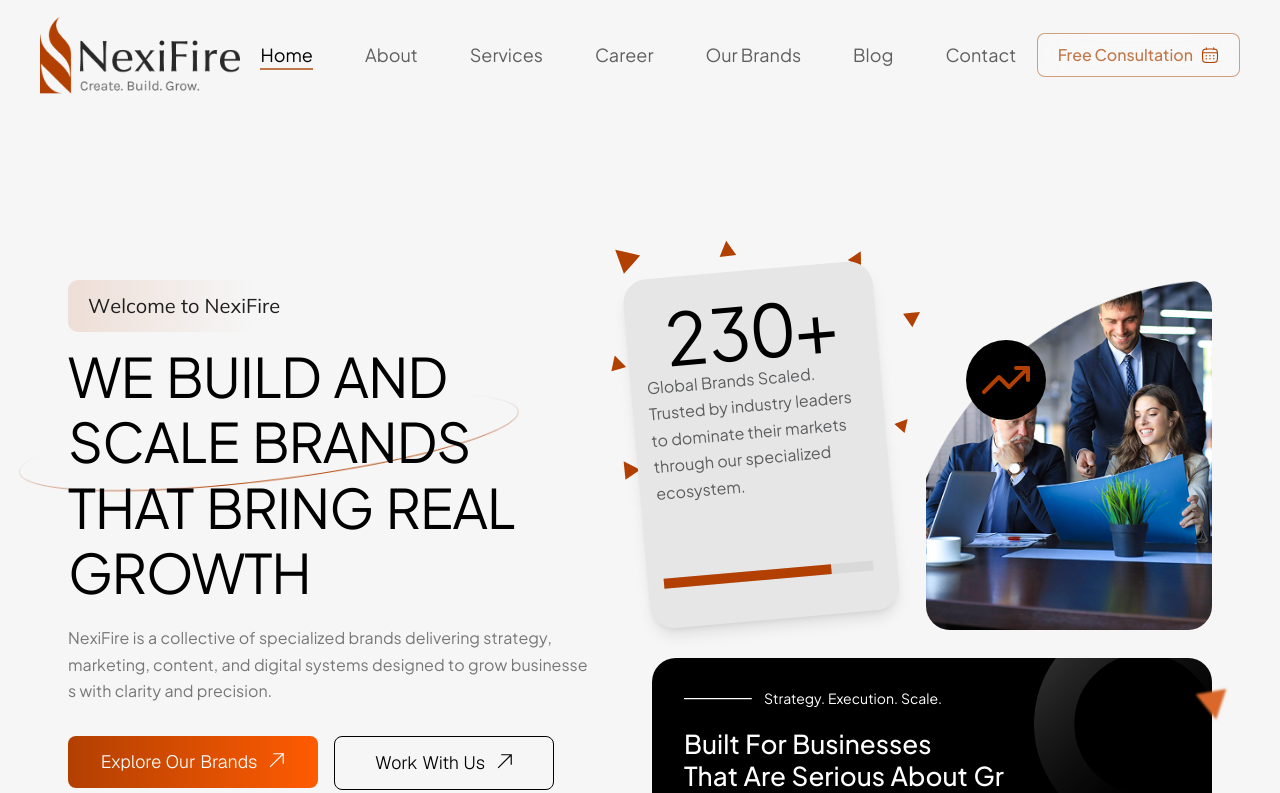
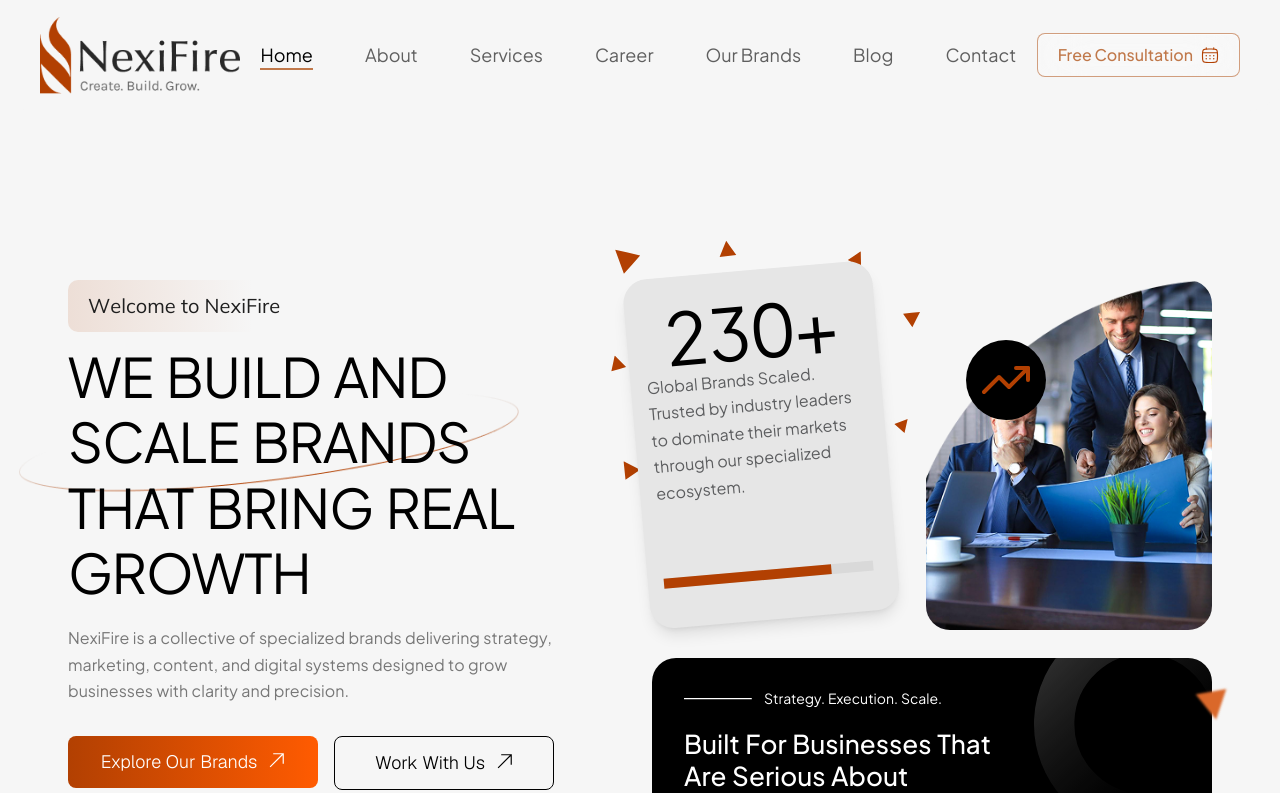
Before and after one commit to BemBexLab/nexifire, a Next.js app: page / in a window 1280 px wide. Shown: the top 793 px of the page. Built offline with nearby package versions, Linux system fonts and the light colour scheme.

Commit message:
Updated UI patches

```diff
--- a/components/HomeHero.tsx
+++ b/components/HomeHero.tsx
@@ -92,7 +92,7 @@ const HomeHero = () => {
   const cursorY = useMotionValue(0);
   const heroDescription =
     "NexiFire is a collective of specialized brands delivering strategy, \nmarketing, content, and digital systems designed to grow businesses with clarity and precision.";
-  const businessHeading = "Built For Businesses \nThat Are Serious About Growth";
+  const businessHeading = "Built For Businesses That Are Serious About Growth";
   const giftRibbonShapes = [
     { x: -40, y: -32, rotate: -62, scale: 1.05, delay: 0.05 },
     { x: 62, y: -42, rotate: -20, scale: 0.72, delay: 0.12 },
--- a/components/RichTextLetterReveal.tsx
+++ b/components/RichTextLetterReveal.tsx
@@ -19,7 +19,9 @@ export default function RichTextLetterReveal({
   const [mounted, setMounted] = useState(false);
 
   useEffect(() => {
-    setMounted(true);
+    const mountedTimer = window.setTimeout(() => setMounted(true), 0);
+
+    return () => window.clearTimeout(mountedTimer);
   }, []);
 
   const normalizedText = useMemo(() => text.replaceAll("\\n", "\n"), [text]);
@@ -39,8 +41,19 @@ export default function RichTextLetterReveal({
     const renderNode = (node: ChildNode, path: string): ReactNode => {
       if (node.nodeType === Node.TEXT_NODE) {
         const value = node.textContent ?? "";
-        return value.split("").map((char, i) => {
-          const key = `${path}-char-${i}`;
+        return value.split(/(\s+)/).map((segment, segmentIndex) => {
+          if (/^\s+$/.test(segment)) {
+            charIndex += segment.length;
+            return segment;
+          }
+
+          return (
+            <span
+              key={`${path}-word-${segmentIndex}`}
+              className="inline-block whitespace-nowrap"
+            >
+              {segment.split("").map((char, characterIndex) => {
+                const key = `${path}-word-${segmentIndex}-char-${characterIndex}`;
                 const delay = baseDelay + charIndex * stepDelay;
                 charIndex += 1;
 
@@ -52,8 +65,11 @@ export default function RichTextLetterReveal({
                     transition={{ duration: 0.16, ease: "easeOut", delay }}
                     className="inline-block"
                   >
-              {char === " " ? "\u00A0" : char}
+                    {char}
                   </motion.span>
+                );
+              })}
+            </span>
           );
         });
       }
```
Lines whose indentation alone changed are shown as unchanged.
